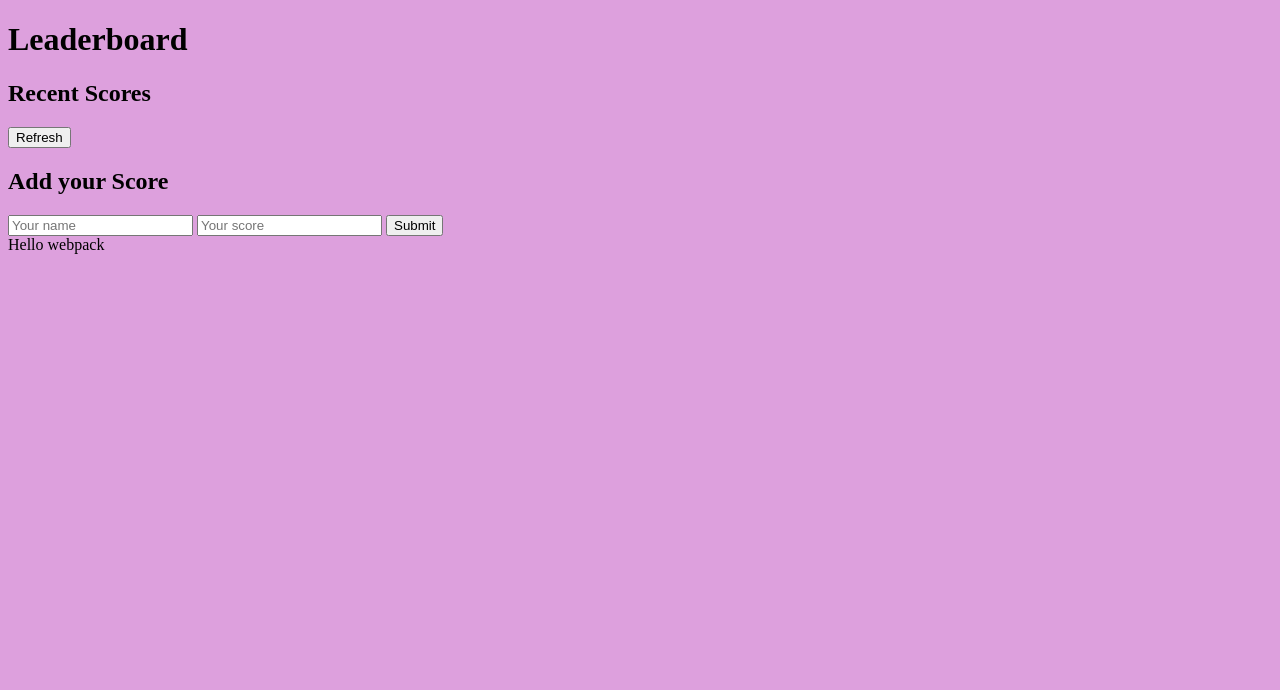
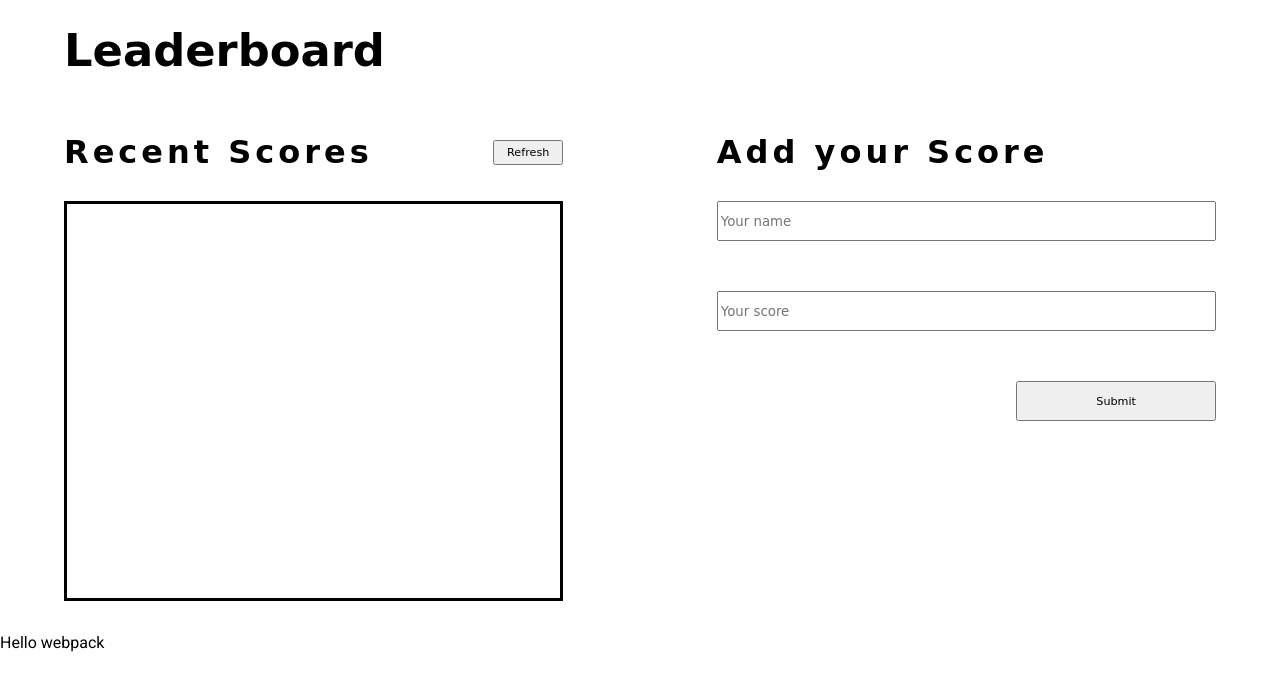
Before and after one commit to rmrmrmr/Leaderboard, a website built with webpack: page src/index.html in a window 1280 px wide. Built offline with nearby package versions, Linux system fonts and the light colour scheme; a web font is replaced by a local one.

Commit message:
Add basic CSS styling

```diff
--- a/src/style.css
+++ b/src/style.css
@@ -1,3 +1,88 @@
+@import url('https://fonts.googleapis.com/css2?family=Patua+One&family=Roboto:wght@300;400;500;700;900&display=swap');
+
+* {
+  box-sizing: border-box;
+}
 body {
-  background-color: plum;
+  font-family: 'Roboto', sans-serif;
+  display: flex;
+  justify-content: space-between;
+  flex-wrap: wrap;
+  margin: 0;
 }
+
+.title {
+  font-family: 'Patua One', cursive;
+}
+
+header {
+  width: 100%;
+  display: flex;
+}
+
+#header {
+  width: 100vw;
+  padding: 3vh 5vw;
+}
+
+#leaderboardTitle {
+  font-size: 2.8rem;
+  margin: 0;
+  font-weight: 800;
+}
+
+section {
+  width: 49vw;
+  display: flex;
+  flex-wrap: wrap;
+  justify-content: space-between;
+  align-items: center;
+  padding: 4vh 5vw;
+  row-gap: 30px;
+}
+
+.sectionTitle {
+  font-size: 2rem;
+  letter-spacing: 4px;
+  margin: 0;
+}
+
+
+#scoresBox {
+  width: 100%;
+  border: solid black;
+  height: 50vh;
+}
+
+#refreshBttn {
+  height: 25px;
+  width: 70px;
+}
+
+#addScore {
+  align-content: flex-start;
+}
+
+#addForm {
+  display: flex;
+  flex-direction: column;
+  gap: 50px;
+  width: 100%;
+}
+
+.input {
+  width: 100%;
+  height: 40px;
+  font-family: 'Patua One', cursive;
+}
+
+#submitBttn {
+  height: 40px;
+  width: 40%;
+  margin-left: auto;
+}
+
+button {
+  font-family: 'Patua One', cursive;
+  font-size: 0.7rem;
+}
```
